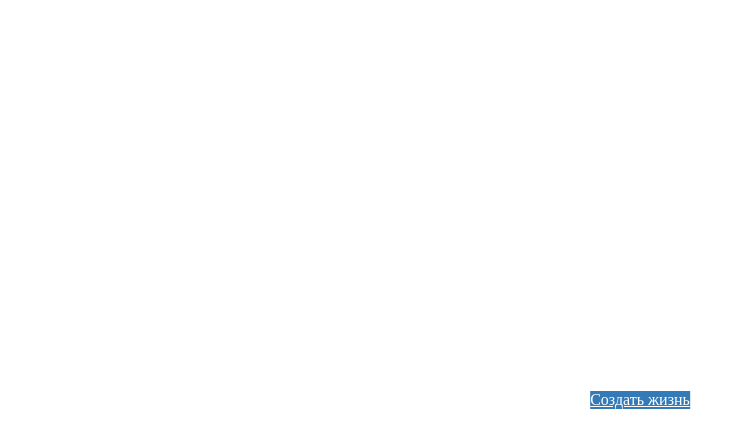
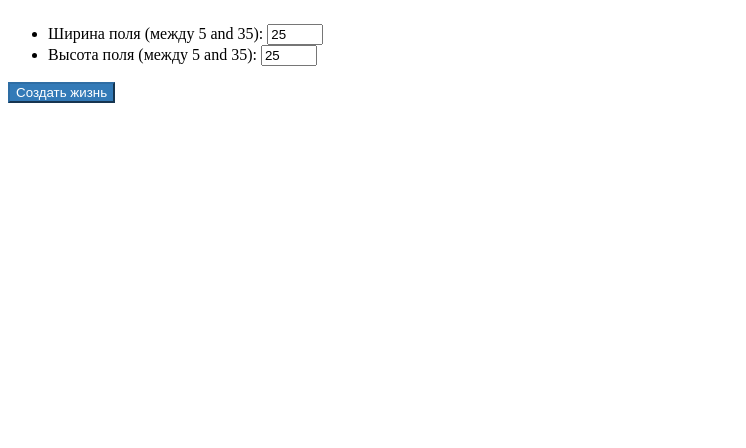
Before and after one commit to Substance0510/stepik_flask, a Flask app: page / in a window 1280 px wide. Shown: the top 448 px of the page, without its empty margins (0-746 px from the left). Run offline with Flask 2, Linux system fonts and the light colour scheme.

Commit message:
[ADD] Added form to be able to resize the world. Added requirements.txt and .gitignore files

```diff
--- a/main.py
+++ b/main.py
@@ -1,4 +1,4 @@
-from flask import Flask, render_template
+from flask import Flask, render_template, request
 from game_of_life import GameOfLife
 
 app = Flask(__name__)
@@ -7,16 +7,24 @@ app = Flask(__name__)
 @app.route('/')
 @app.route('/index/')
 def index():
-    GameOfLife(width=25, height=25)
     return render_template('index.html')
 
 
-@app.route('/live/')
+@app.route('/live/', methods=['GET', 'POST'])
 def live():
     game = GameOfLife()
+
+    width = int(request.form.get('width', 10))
+    height = int(request.form.get('height', 10))
+
+    if len(game.world[0]) != width or len(game.world) != height and (width > 0 and height > 0):
+        game = GameOfLife(width=width, height=height)
+
     if game.counter > 0:
         game.form_new_generation()
+
     game.counter += 1
+
     return render_template('live.html', game=game)
 
 
--- a/templates/index.html
+++ b/templates/index.html
@@ -1,5 +1,24 @@
 {% extends 'base.html' %}
 
 {% block app_content %}
-    <a class="btn-primary" href="{{ url_for('live') }}">Создать жизнь</a>
+    <form action="{{ url_for('live') }}" method="post">
+        <ul>
+            <li>
+                <span>
+                    <label for="width">Ширина поля (между 5 and 35):</label>
+                    <input type="number" id="width" name="width" min="5" max="35" value="25">
+                </span>
+            </li>
+            <li>
+                <span>
+                    <label for="height">Высота поля (между 5 and 35):</label>
+                    <input type="number" id="height" name="height" min="5" max="35" value="25">
+                </span>
+            </li>
+        </ul>
+
+        <input class="btn-primary" type="submit" value="Создать жизнь">
+
+    </form>
+
 {% endblock %}
--- a/templates/live.html
+++ b/templates/live.html
@@ -16,11 +16,13 @@
             </tr>
         {% endfor %}
     </table>
+
+    <a class="btn btn-warning home" href="/">На главную</a>
     <div class="counter">
         {{ game.counter }}
-        <a class="btn btn-warning home" href="/">На главную</a>
-        <a class="btn btn-info refresh" href="">Обновить</a>
     </div>
+    <a class="btn btn-info refresh" href="">Обновить</a>
+
 {% endblock %}
 
 {% block scripts %}
```
Also changed, not shown: requirements.txt (added, +7 -0 lines), 1 other file.
